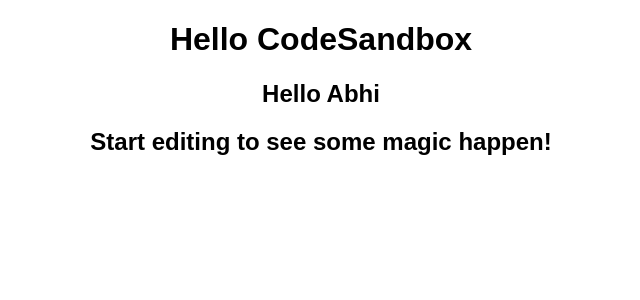
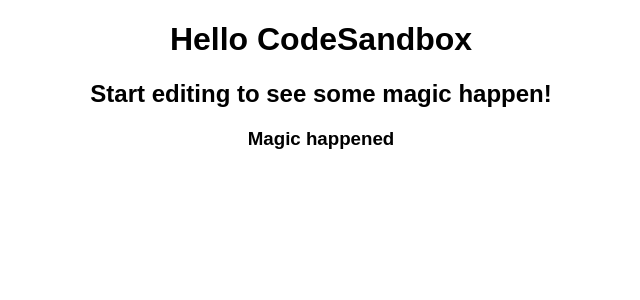
Before and after one commit to abhi283204/React-Project1, a React (Create React App) app: page / in a window 1280 px wide. Shown: the top 300 px of the page, without its empty margins (319-959 px from the left). Built offline with nearby package versions, Linux system fonts and the light colour scheme.

Commit message:
second change

```diff
--- a/src/App.js
+++ b/src/App.js
@@ -4,9 +4,9 @@
   return (
     <div className="App">
       <h1>Hello CodeSandbox</h1>
+      <h2>Start editing to see some magic happen!</h2>
 
-      <h2>Hello Abhi</h2>
-      <h2>Start editing to see some magic happen!</h2>
+      <h3>Magic happened</h3>
     </div>
   );
 }
```
